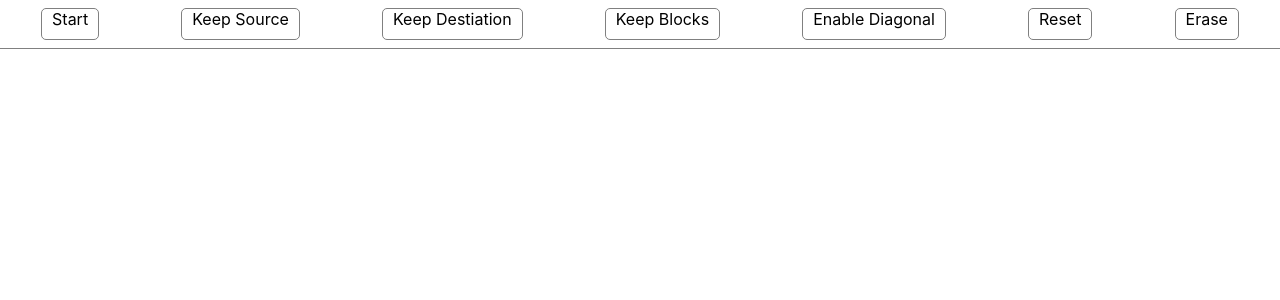
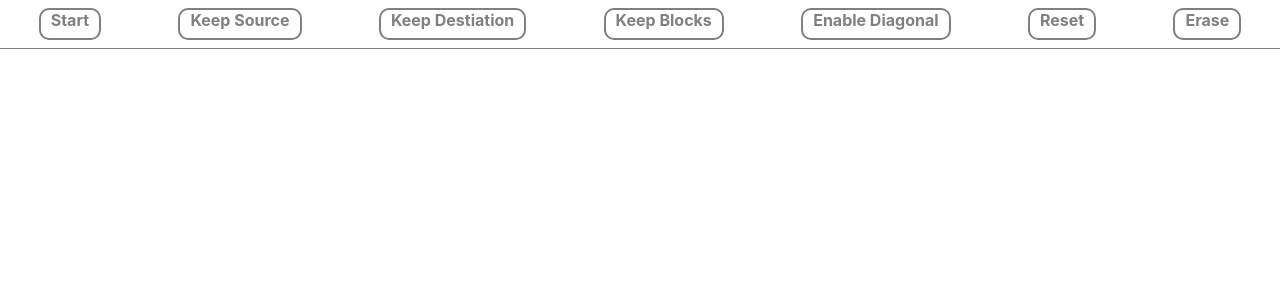
Before and after one commit to Har-SHAW/PathFinder, a React (Create React App) app: page / in a window 1280 px wide. Shown: the top 300 px of the page. Built offline with nearby package versions, Linux system fonts and the light colour scheme.

Commit message:
button style

```diff
--- a/src/App.css
+++ b/src/App.css
@@ -84,6 +84,41 @@
   border-radius: 35%;
 }
 
+.butOn{
+  background-color: grey;
+  color: white;
+  border: 2px solid grey;
+  cursor: pointer;
+  padding-right: 10px;
+  padding-left: 10px;
+  border-radius: 10px;
+  transition-duration: 300ms;
+  font-weight: bold;
+}
+
+.butOff{
+  background-color: white;
+  border: 2px solid grey;
+  color: grey;
+  font-weight: bold;
+  cursor: pointer;
+  padding-right: 10px;
+  padding-left: 10px;
+  border-radius: 10px;
+  transition-duration: 300ms;
+}
+
+.butOff:hover{
+  background-color: grey;
+  color: white;
+  border: 2px solid grey;
+  cursor: pointer;
+  padding-right: 10px;
+  padding-left: 10px;
+  border-radius: 10px;
+  transition-duration: 300ms;
+}
+
 
 
 @keyframes stretch {
--- a/src/App.js
+++ b/src/App.js
@@ -31,7 +31,7 @@ class App extends React.Component {
       if (i === data.length) {
         setTimeout(() => {
           this.animatePath(prev, rr, cc);
-        }, 10 * i + 3500);
+        }, 20 * i + 3500);
         return;
       }
       setTimeout(() => {
@@ -42,7 +42,7 @@ class App extends React.Component {
         )
           document.getElementById(`node-${lst[0]}-${lst[1]}`).className =
             "cell animate";
-      }, 10 * i);
+      }, 20 * i);
     }
   }
 
@@ -159,7 +159,14 @@ class App extends React.Component {
 
   render() {
     return (
-      <div style={{ height: "100vh", width: "100vw", overflow: "hidden", backgroundColor: "white"}}>
+      <div
+        style={{
+          height: "100vh",
+          width: "100vw",
+          overflow: "hidden",
+          backgroundColor: "white",
+        }}
+      >
         <div
           style={{
             display: "flex",
@@ -172,13 +179,7 @@ class App extends React.Component {
           }}
         >
           <div
-            style={{
-              cursor: "pointer",
-              border: "1px solid grey",
-              paddingRight: "10px",
-              paddingLeft: "10px",
-              borderRadius: "5px",
-            }}
+            className="butOff"
             onClick={() => {
               if (!this.state.disable) {
                 for (let i = 0; i < this.state.rows; i++) {
@@ -202,38 +203,34 @@ class App extends React.Component {
             Start
           </div>
           <div
-            style={{
-              cursor: "pointer",
-              border: "1px solid grey",
-              backgroundColor: this.state.colorSou,
-              paddingRight: "10px",
-              paddingLeft: "10px",
-              borderRadius: "5px",
-            }}
+            id="keepsource"
+            className="butOff"
             onClick={() => {
               this.setState({
                 keepSou: true,
                 keepDest: false,
                 keepBlock: false,
                 erase: false,
-                colorBlock: "white",
-                colorSou: "yellow",
-                colorDest: "white",
-                colorEra: "white",
+                // colorBlock: "white",
+                // colorSou: "yellow",
+                // colorDest: "white",
+                // colorEra: "white",
               });
+              if (document.getElementById("keepsource").className === "butOn") {
+                document.getElementById("keepsource").className = "butOff";
+              } else {
+                document.getElementById("keepsource").className = "butOn";
+                document.getElementById("keepdestination").className = "butOff";
+                document.getElementById("keepblocks").className = "butOff";
+                document.getElementById("keeperase").className = "butOff";
+              }
             }}
           >
             Keep Source
           </div>
           <div
-            style={{
-              cursor: "pointer",
-              border: "1px solid grey",
-              backgroundColor: this.state.colorDest,
-              paddingRight: "10px",
-              paddingLeft: "10px",
-              borderRadius: "5px",
-            }}
+            id="keepdestination"
+            className="butOff"
             onClick={() => {
               this.setState({
                 keepSou: false,
@@ -245,19 +242,23 @@ class App extends React.Component {
                 colorDest: "yellow",
                 colorEra: "white",
               });
+              if (
+                document.getElementById("keepdestination").className === "butOn"
+              ) {
+                document.getElementById("keepdestination").className = "butOff";
+              } else {
+                document.getElementById("keepdestination").className = "butOn";
+                document.getElementById("keepsource").className = "butOff";
+                document.getElementById("keepblocks").className = "butOff";
+                document.getElementById("keeperase").className = "butOff";
+              }
             }}
           >
             Keep Destiation
           </div>
           <div
-            style={{
-              cursor: "pointer",
-              border: "1px solid grey",
-              backgroundColor: this.state.colorBlock,
-              paddingRight: "10px",
-              paddingLeft: "10px",
-              borderRadius: "5px",
-            }}
+            id="keepblocks"
+            className="butOff"
             onClick={() => {
               this.setState({
                 keepSou: false,
@@ -269,19 +270,21 @@ class App extends React.Component {
                 colorDest: "white",
                 colorEra: "white",
               });
+              if (document.getElementById("keepblocks").className === "butOn") {
+                document.getElementById("keepblocks").className = "butOff";
+              } else {
+                document.getElementById("keepdestination").className = "butOff";
+                document.getElementById("keepsource").className = "butOff";
+                document.getElementById("keepblocks").className = "butOn";
+                document.getElementById("keeperase").className = "butOff";
+              }
             }}
           >
             Keep Blocks
           </div>
           <div
-            style={{
-              cursor: "pointer",
-              border: "1px solid grey",
-              backgroundColor: this.state.colorDia,
-              paddingRight: "10px",
-              paddingLeft: "10px",
-              borderRadius: "5px",
-            }}
+            id="enableDia"
+            className="butOff"
             onClick={() => {
               if (!this.state.disable) {
                 var rep = this.state.repeat;
@@ -296,19 +299,20 @@ class App extends React.Component {
                     colorDia: "white",
                   });
                 }
+                if (
+                  document.getElementById("enableDia").className === "butOn"
+                ) {
+                  document.getElementById("enableDia").className = "butOff";
+                } else {
+                  document.getElementById("enableDia").className = "butOn";
+                }
               }
             }}
           >
             Enable Diagonal
           </div>
           <div
-            style={{
-              cursor: "pointer",
-              border: "1px solid grey",
-              paddingRight: "10px",
-              paddingLeft: "10px",
-              borderRadius: "5px",
-            }}
+            className="butOff"
             onClick={() => {
               if (!this.state.disable) {
                 let acdata = [];
@@ -331,14 +335,8 @@ class App extends React.Component {
             Reset
           </div>
           <div
-            style={{
-              cursor: "pointer",
-              border: "1px solid grey",
-              backgroundColor: this.state.colorEra,
-              paddingRight: "10px",
-              paddingLeft: "10px",
-              borderRadius: "5px",
-            }}
+            id="keeperase"
+            className="butOff"
             onClick={() => {
               this.setState({
                 keepSou: false,
@@ -350,6 +348,14 @@ class App extends React.Component {
                 colorDest: "white",
                 colorEra: "yellow",
               });
+              if (document.getElementById("keeperase").className === "butOn") {
+                document.getElementById("keeperase").className = "butOff";
+              } else {
+                document.getElementById("keepdestination").className = "butOff";
+                document.getElementById("keepsource").className = "butOff";
+                document.getElementById("keepblocks").className = "butOff";
+                document.getElementById("keeperase").className = "butOn";
+              }
             }}
           >
             Erase
```
